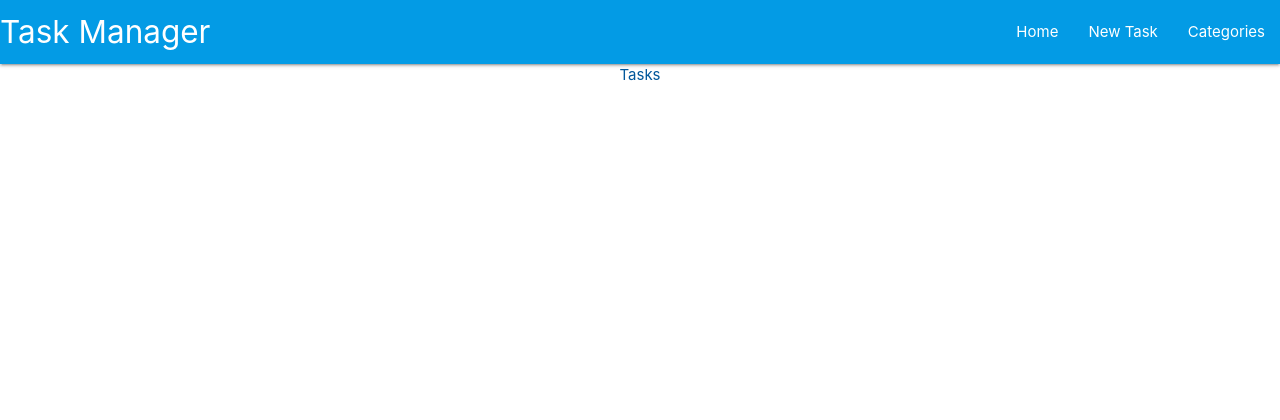
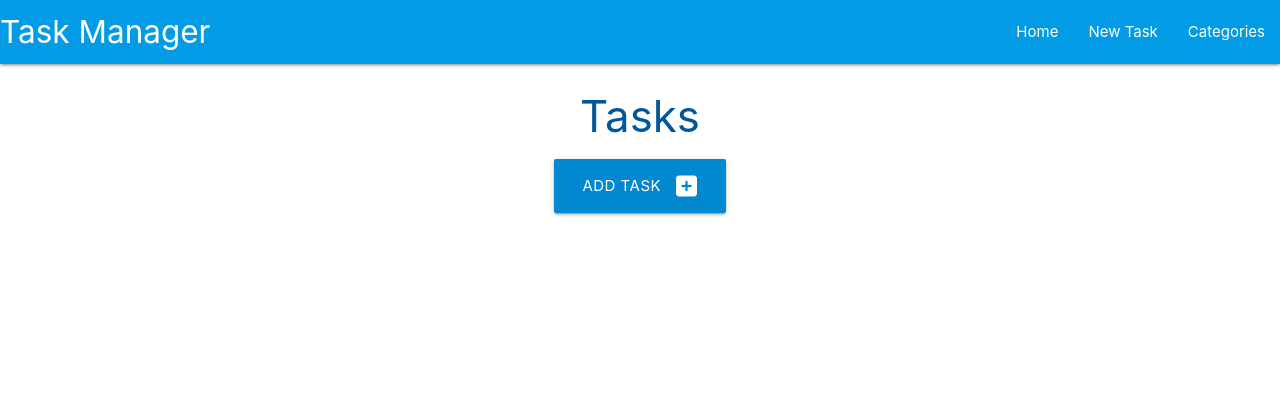
Before and after one commit to TennisDeveloper/flask-sql-alchemy-task-manager, a Flask app: page / in a window 1280 px wide. Shown: the top 420 px of the page. Run offline with Flask 2, Linux system fonts and the light colour scheme.

Commit message:
added add_task.html page with the GET and POST method

```diff
--- a/taskmanager/routes.py
+++ b/taskmanager/routes.py
@@ -44,3 +44,33 @@ def edit_category(category_id): #variable needs to be passed to the function as
         return redirect(url_for("categories"))
 
     return render_template("edit_category.html", category= category) #Now, we can pass that variable into the rendered template, which is expecting it to be called 'category', and that will be set to the defined 'category' variable above.
+
+@app.route("/delete_category/<int:category_id>")
+def delete_category(category_id):
+    category= Category.query.get_or_404(category_id)
+    db.session.delete(category) #here I need to delete the variable
+    db.session.commit()
+    return redirect(url_for("categories"))
+
+#route decorator for adding the task.
+#If you recall from the video where we designed our database schema, each task actually requires
+# the user to select a category for that task.
+# In order to do that, we first need to extract a list of all of the categories available from the database.
+
+@app.route("/add_task", methods=["GET", "POST"])
+def add_task():
+    categories = list(Category.query.order_by(Category.category_name).all())
+    if request.method == "POST":
+        task = Task(
+            task_name= request.form.get("task_name"),
+            task_description= request.form.get("task_description"),
+            is_urgent= bool(True if request.form.get("is_urgent") else False),
+            due_date= request.form.get("due_date"),
+            category_id= request.form.get("category_id")
+        )
+        #this is a new instance of the imported Category model
+        db.session.add(task)  #Once we've grabbed the form data, we can then 'add' and 'commit' this information to the SQLAlchemy database variable of 'db' imported at the top of the file.
+        db.session.commit()
+        return redirect(url_for("home")) #After the form gets submitted, and we're adding and committing the new data to our database, we could redirect the user back to the 'home' page.
+    return render_template("add_task.html", categories= categories) #this is like else block of the if statement, meaning GET statement: if user wants to get a new task he needs to be redirected to the add_task.html, which contains the form for adding the task
+    #first categories is a variable name, second categories is the list of categories under the ad_task(): function, this retrieves the whole list
--- a/taskmanager/templates/base.html
+++ b/taskmanager/templates/base.html
@@ -18,7 +18,7 @@
               <a href="#" data-target="mobile-demo" class="sidenav-trigger"><i class="fas fa-bars">menu</i></a>
               <ul class="right hide-on-med-and-down">
                 <li><a href="{{ url_for('home')}}">Home</a></li> <!--this is calling the actual function from the routes.py, therefore we do not need to call templates folder-->
-                <li><a href="">New Task</a></li>
+                <li><a href="{{ url_for('add_task')}}">New Task</a></li>
                 <li><a href="{{ url_for('categories')}}">Categories</a></li>
               </ul>
             </div>
@@ -26,7 +26,7 @@
 
           <ul class="sidenav" id="mobile-demo"> <!--in order the sidenav to work we need to copy the javascript code from https://materializecss.com/navbar.html, the initialization code-->
             <li><a href="{{ url_for('home')}}">Home</a></li>
-            <li><a href="">New Task</a></li>
+            <li><a href="{{ url_for('add_task')}}">New Task</a></li>
             <li><a href="{{ url_for('categories')}}">Categories</a></li>
           </ul>
     </header>
--- a/taskmanager/templates/categories.html
+++ b/taskmanager/templates/categories.html
@@ -1,6 +1,6 @@
 {% extends "base.html" %}
 {% block content %}
-<div class="light-blue-text text-darken-4 center-align">Categories</div>
+<h3 class="light-blue-text text-darken-4 center-align">Categories</h3>
 
 <!--we do need a button that will bring us to the form to add a new category.-->
 <div class="row">
@@ -22,8 +22,8 @@
 
         </div>
         <div class="card-action">
-          <a href="{{ url_for('edit_category', category_id=category.id )}}" class="btn green accent-4">Edit</a> <!--we need to have some possibility to edit and delete the category, this is formatted as button. We set the url_for link to edit_category.html and we need to specify the category.id, which is edited.-->
-          <a href="#"class="btn red">Delete</a>
+          <a href="{{ url_for('edit_category', category_id=category.id )}}" class="btn green accent-4">Edit</a> <!--we need to have some possibility to edit and delete the category, this is formatted as button. We set the url_for link to edit_category function in routes.py and we need to specify the category.id, which is edited. This is passed as category_id as a variable-->
+          <a href="{{ url_for('delete_category', category_id=category.id )}}"class="btn red">Delete</a>         <!--we need to have some possibility to edit and delete the category, this is formatted as button. We set the url_for link to delete_category function in routes.py and we need to specify the category.id, which is edited.-->
         </div>
       </div>
     </div>
--- a/taskmanager/templates/tasks.html
+++ b/taskmanager/templates/tasks.html
@@ -1,6 +1,12 @@
 {% extends "base.html" %}
 {% block content %}
-<div class="light-blue-text text-darken-4 center-align">Tasks
+<h3 class="light-blue-text text-darken-4 center-align">Tasks</h3>
 
+<div class="row">
+    <div class="col s12 center-align">
+        <a href="{{ url_for('add_task') }}" class="btn-large light-blue darken-2">
+            Add Task <i class="fas fa-plus-square right"></i>
+        </a>
+    </div>
 </div>
 {% endblock %}
```
Also changed, not shown: taskmanager/static/js/script.js (+19 -4 lines), taskmanager/templates/add_task.html (added, +69 -0 lines).
